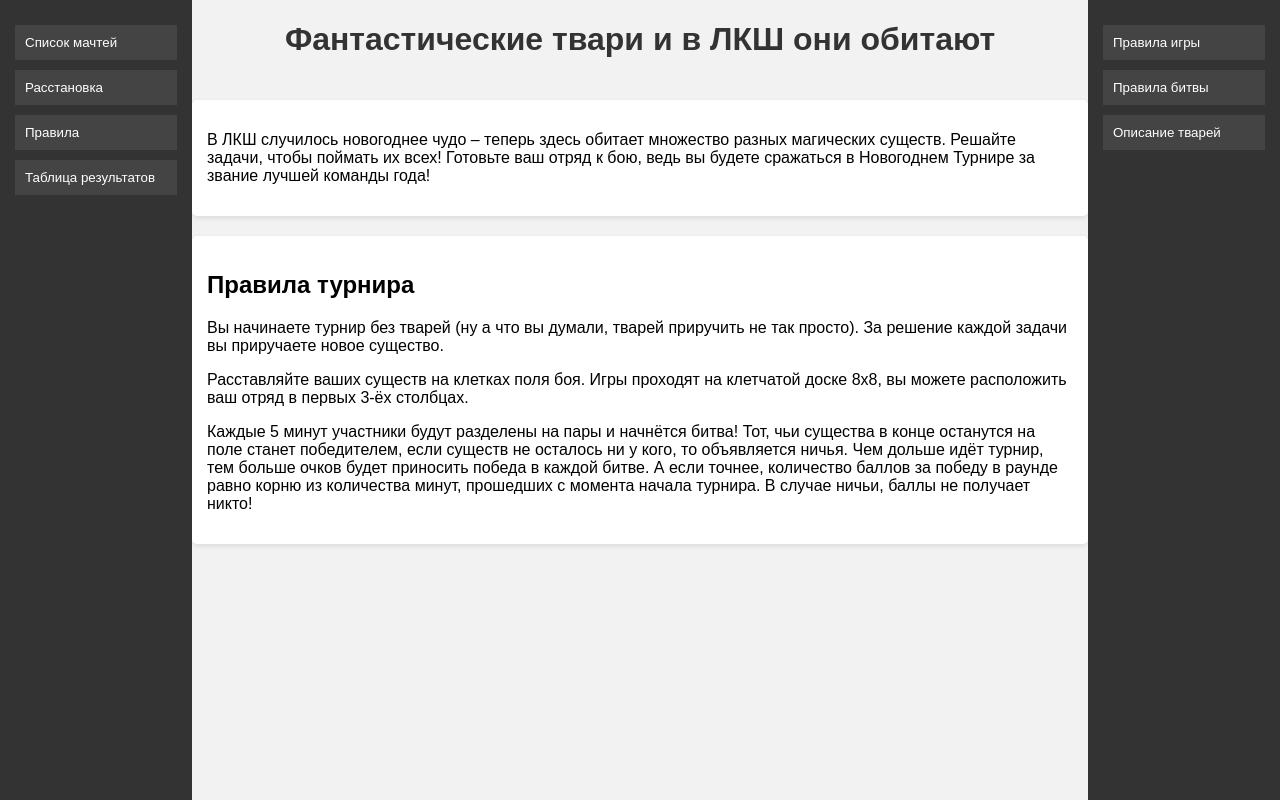
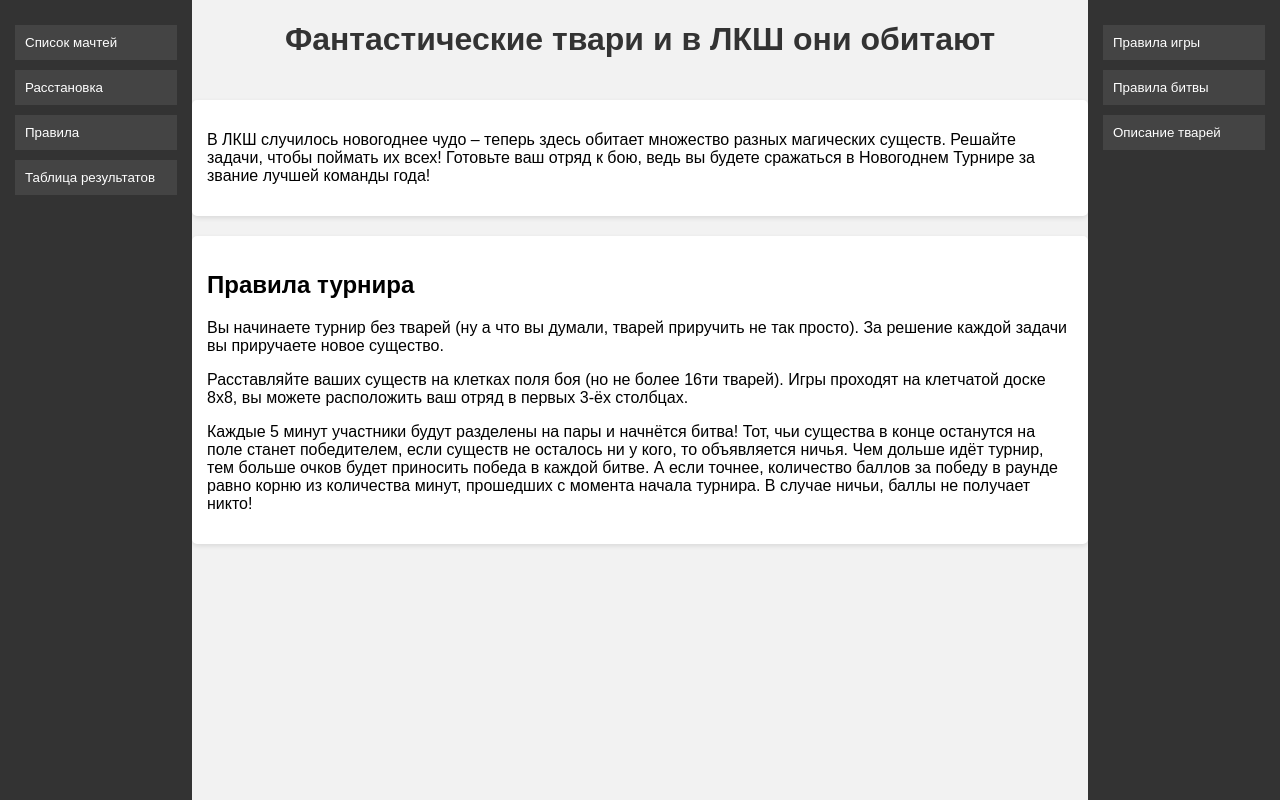
Before and after one commit to khaser/autochess-winter-olymp, a Django app: page /battles/rules in a window 1280 px wide. Run offline with Django 5.2, Linux system fonts and the light colour scheme.

Commit message:
fix minor bugs

```diff
--- a/src/battles/templates/battles/rules/lore.html
+++ b/src/battles/templates/battles/rules/lore.html
@@ -20,7 +20,8 @@
             <p>Вы начинаете турнир без тварей (ну а что вы думали, тварей приручить не так просто). За решение каждой
                 задачи вы приручаете новое существо.</p>
 
-            <p>Расставляйте ваших существ на клетках поля боя. Игры проходят на клетчатой доске 8х8, вы можете
+            <p>Расставляйте ваших существ на клетках поля боя (но не более 16ти тварей).
+               Игры проходят на клетчатой доске 8х8, вы можете
                 расположить ваш отряд в первых 3-ёх столбцах.</p>
 
             <p>Каждые 5 минут участники будут разделены на пары и начнётся битва! Тот, чьи существа в конце останутся
--- a/src/battles/views.py
+++ b/src/battles/views.py
@@ -14,7 +14,6 @@ from users import models as user_models
 
 import math
 
-@login_required
 def details_neg(request, battle_id, turn):
     return redirect('battles:details', battle_id=battle_id, turn=0)
 
```
